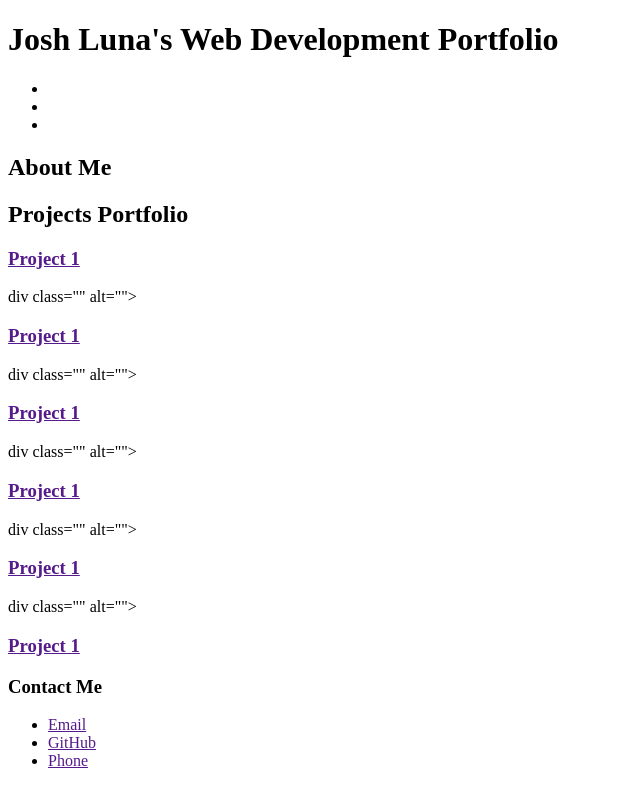
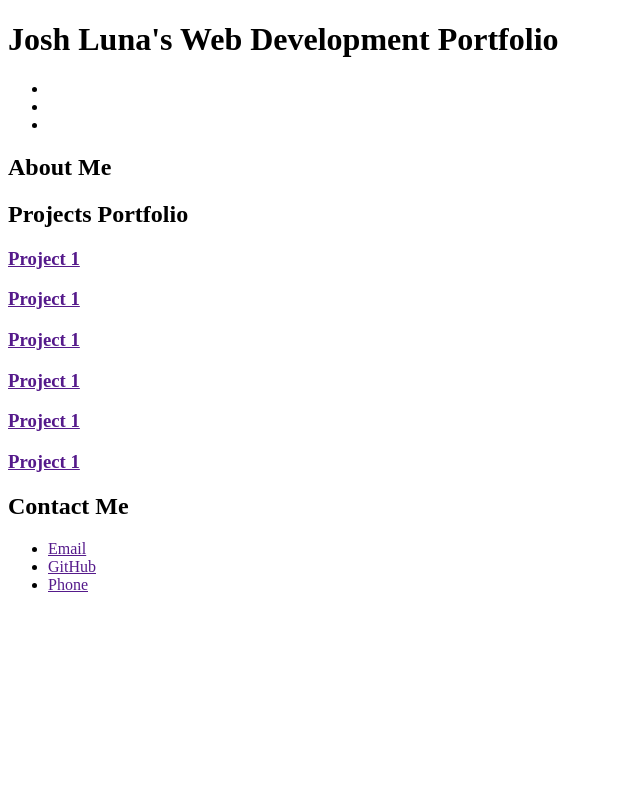
Before and after one commit to Lunafish01/portfolio-lunafish01, a plain HTML site: page index.html in a window 1280 px wide. Shown: the whole page, without its empty margins (0-640 px from the left). Drawn offline with Linux system fonts and the light colour scheme.

Commit message:
updated layout

```diff
--- a/index.html
+++ b/index.html
@@ -37,65 +37,60 @@
       <div class="" alt=""></div>
     </section>
     <section>
-        <div class="" alt="">
+      <div class="">
         <h2>Projects Portfolio</h2>
       </div>
-        <div class="" alt="">
-            <div class="" alt="">
-                <div class="" alt="">
-                    <a href="" alt="">
+      <div>
+        <div class="">
+          <a href="">
+            <div class="">
               <h3>Project 1</h3>
+            </div>
           </a>
         </div>
+        <div class="">
+          <a href="">
+            <div class="">
+              <h3>Project 1</h3>
             </div>
-        </div>div class="" alt="">
-            <div class="" alt="">
-                <div class="" alt="">
-                    <a href="" alt="">
-                        <h3>Project 1</h3>
           </a>
         </div>
+        <div class="">
+          <a href="">
+            <div class="">
+              <h3>Project 1</h3>
             </div>
-        </div>div class="" alt="">
-            <div class="" alt="">
-                <div class="" alt="">
-                    <a href="" alt="">
-                        <h3>Project 1</h3>
           </a>
         </div>
+        <div class="">
+          <a href="">
+            <div class="">
+              <h3>Project 1</h3>
             </div>
-        </div>div class="" alt="">
-            <div class="" alt="">
-                <div class="" alt="">
-                    <a href="" alt="">
-                        <h3>Project 1</h3>
           </a>
         </div>
+        <div class="">
+          <a href="">
+            <div class="">
+              <h3>Project 1</h3>
             </div>
-        </div>div class="" alt="">
-            <div class="" alt="">
-                <div class="" alt="">
-                    <a href="" alt="">
-                        <h3>Project 1</h3>
           </a>
         </div>
+        <div class="">
+          <a href="">
+            <div class="">
+              <h3>Project 1</h3>
             </div>
-        </div>div class="" alt="">
-            <div class="" alt="">
-                <div class="" alt="">
-                    <a href="" alt="">
-                        <h3>Project 1</h3>
           </a>
-                </div>
         </div>
       </div>
     </section>
     <footer>
-        <div class="" alt="">
-            <h3>Contact Me</h3>
+      <div class="footer-title">
+        <h2>Contact Me</h2>
       </div>
-        <div class="" alt="">
-            <div class="" alt="">
+      <div class="" >
+        <div class="">
           <ul>
             <li>
               <a href="">Email</a>
```
Lines whose indentation alone changed are shown as unchanged.
